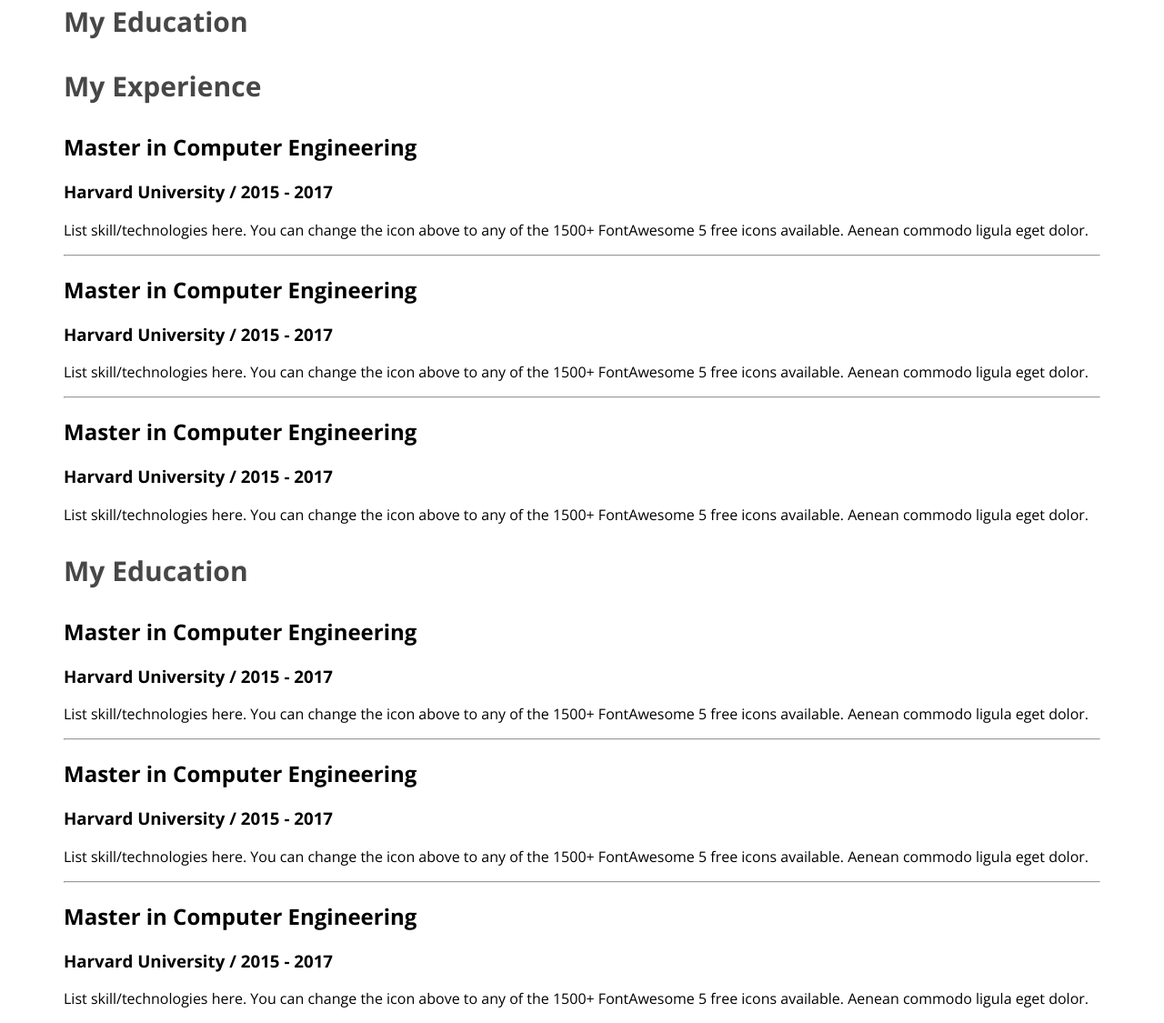
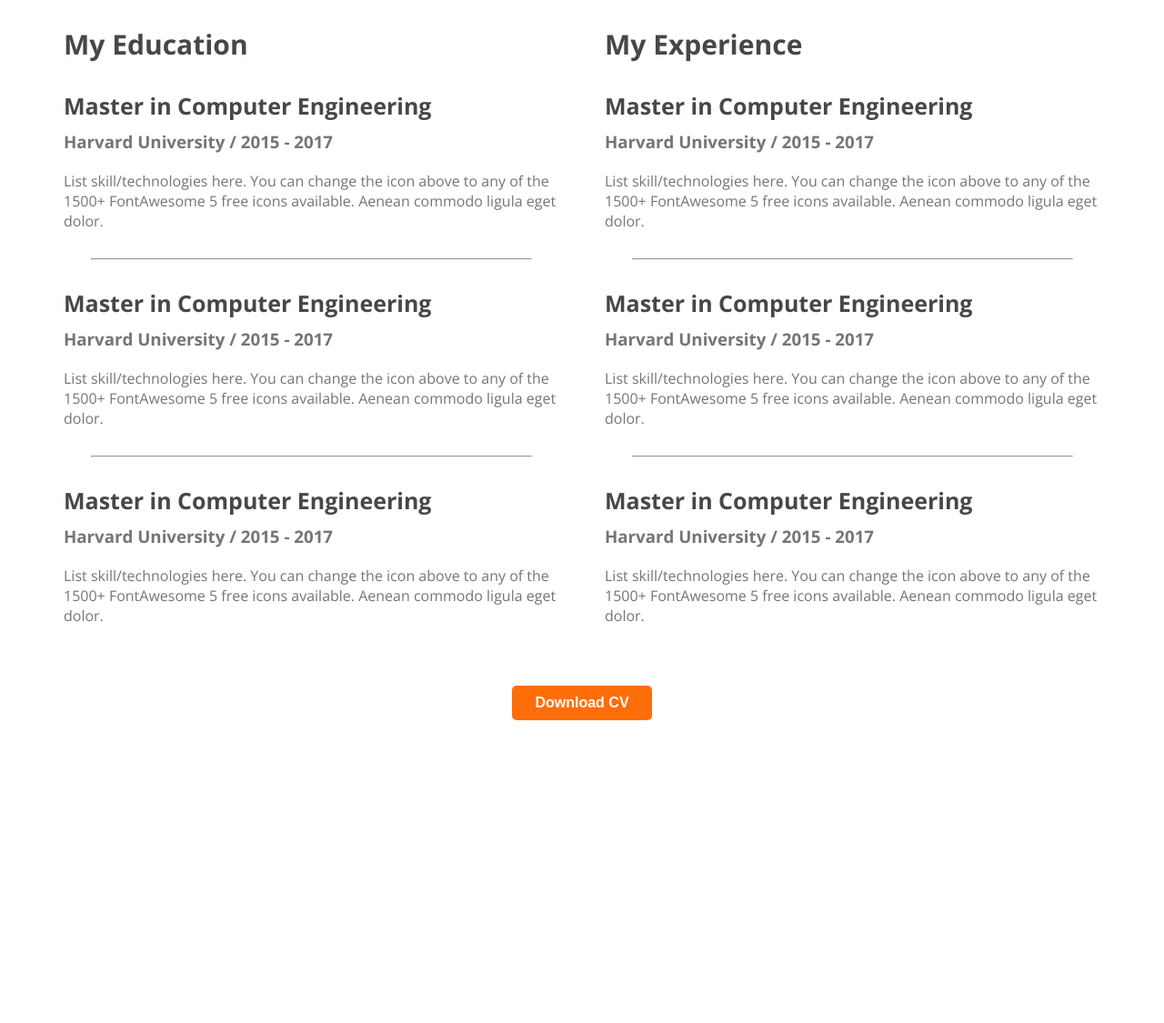
Before and after one commit to shifatshuvo/web-developer-portfolio, a plain HTML site: page index.html in a window 1280 px wide. Shown: the part 2160-3285 px from the top of the page at 91% size. After the commit the page ends 2960 px from the top, so only its background shows below. Drawn offline with nearby package versions, Linux system fonts and the light colour scheme.

Commit message:
finish resume section

```diff
--- a/index.html
+++ b/index.html
@@ -126,6 +126,41 @@
         <div class="resume-container">
           <div class="resume-column">
             <h3 class="resume-column-title">My Education</h3>
+            <div class="resume-item">
+              <h2 class="resume-item-title">Master in Computer Engineering</h2>
+              <h3 class="resume-item-institute">
+                Harvard University / 2015 - 2017
+              </h3>
+              <p class="resume-item-desc">
+                List skill/technologies here. You can change the icon above to
+                any of the 1500+ FontAwesome 5 free icons available. Aenean
+                commodo ligula eget dolor.
+              </p>
+            </div>
+            <hr />
+            <div class="resume-item">
+              <h2 class="resume-item-title">Master in Computer Engineering</h2>
+              <h3 class="resume-item-institute">
+                Harvard University / 2015 - 2017
+              </h3>
+              <p class="resume-item-desc">
+                List skill/technologies here. You can change the icon above to
+                any of the 1500+ FontAwesome 5 free icons available. Aenean
+                commodo ligula eget dolor.
+              </p>
+            </div>
+            <hr />
+            <div class="resume-item">
+              <h2 class="resume-item-title">Master in Computer Engineering</h2>
+              <h3 class="resume-item-institute">
+                Harvard University / 2015 - 2017
+              </h3>
+              <p class="resume-item-desc">
+                List skill/technologies here. You can change the icon above to
+                any of the 1500+ FontAwesome 5 free icons available. Aenean
+                commodo ligula eget dolor.
+              </p>
+            </div>
           </div>
           <div class="resume-column">
             <h3 class="resume-column-title">My Experience</h3>
@@ -167,44 +202,10 @@
             </div>
           </div>
 
-          <div class="resume-column">
-            <h3 class="resume-column-title">My Education</h3>
-            <div class="resume-item">
-              <h2 class="resume-item-title">Master in Computer Engineering</h2>
-              <h3 class="resume-item-institute">
-                Harvard University / 2015 - 2017
-              </h3>
-              <p class="resume-item-desc">
-                List skill/technologies here. You can change the icon above to
-                any of the 1500+ FontAwesome 5 free icons available. Aenean
-                commodo ligula eget dolor.
-              </p>
-            </div>
-            <hr />
-            <div class="resume-item">
-              <h2 class="resume-item-title">Master in Computer Engineering</h2>
-              <h3 class="resume-item-institute">
-                Harvard University / 2015 - 2017
-              </h3>
-              <p class="resume-item-desc">
-                List skill/technologies here. You can change the icon above to
-                any of the 1500+ FontAwesome 5 free icons available. Aenean
-                commodo ligula eget dolor.
-              </p>
-            </div>
-            <hr />
-            <div class="resume-item">
-              <h2 class="resume-item-title">Master in Computer Engineering</h2>
-              <h3 class="resume-item-institute">
-                Harvard University / 2015 - 2017
-              </h3>
-              <p class="resume-item-desc">
-                List skill/technologies here. You can change the icon above to
-                any of the 1500+ FontAwesome 5 free icons available. Aenean
-                commodo ligula eget dolor.
-              </p>
-            </div>
-          </div>
+        </div>
+
+        <div class="download-cv">
+          <button class="btn-primary">Download CV</button>
         </div>
       </section>
       <!-- Resume Section End -->
--- a/styles/porfolio.css
+++ b/styles/porfolio.css
@@ -165,3 +165,33 @@ main section {
   font-size: 30px;
   font-weight: 700;
 }
+
+.resume-container {
+  display: flex;
+  gap: 50px;
+}
+
+.resume-item-title {
+  color: #474747;
+  font-size: 25px;
+  font-weight: 700;
+  margin-bottom: 10px;
+}
+
+.resume-item-institute {
+  margin-bottom: 20px;
+  margin-top: 0px;
+}
+
+.resume-item-desc, .resume-item-institute {
+  color: #757575;
+}
+
+.resume-container hr {
+  margin: 30px;
+}
+
+.download-cv {
+  text-align: center;
+  margin-top: 50px;
+}
```
